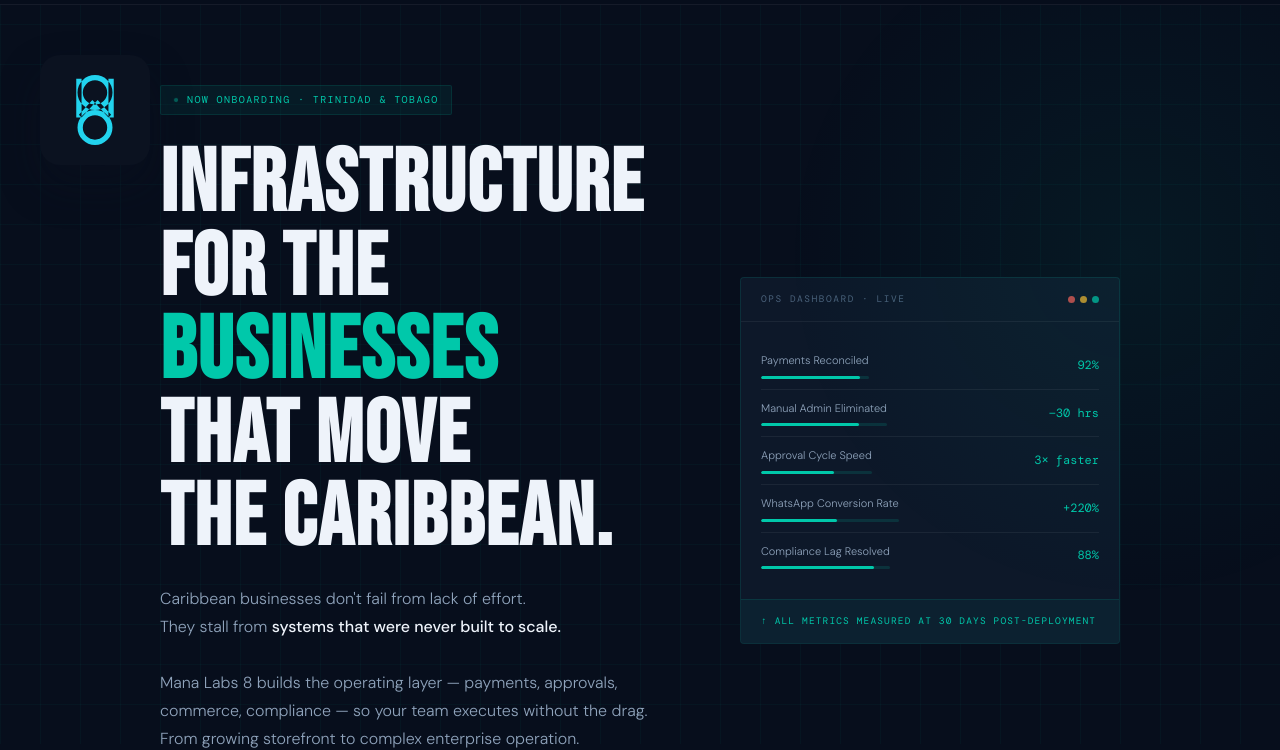
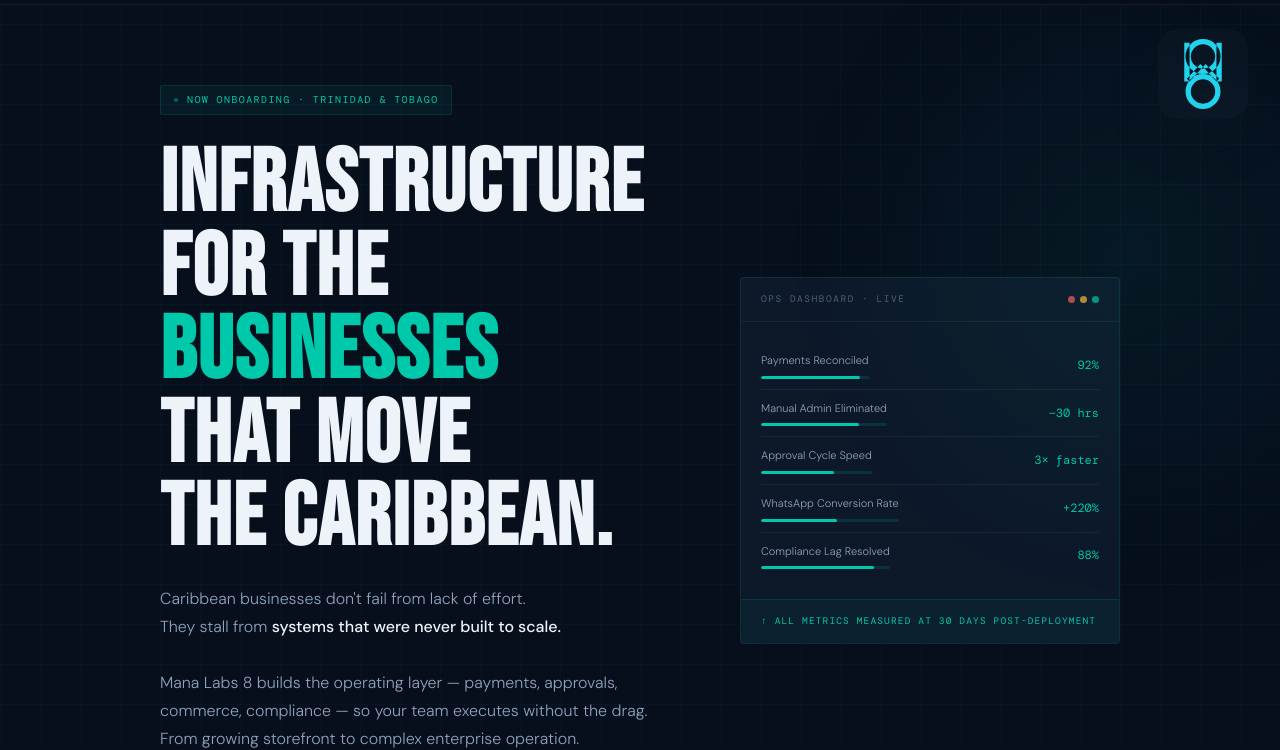
Before and after one commit to christianct-web/manalabs8-web, a plain HTML site: page index.html in a window 1280 px wide. Shown: the part 56-806 px from the top of the page. Drawn offline with nearby package versions, Linux system fonts and the light colour scheme.

Commit message:
Reposition hero badge

```diff
--- a/index.html
+++ b/index.html
@@ -52,7 +52,7 @@ nav{position:sticky;top:0;z-index:100;background:rgba(7,14,28,.92);backdrop-filt
 .hero-status{display:inline-flex;align-items:center;gap:8px;background:rgba(0,200,170,.07);border:1px solid var(--border);border-radius:2px;padding:6px 12px;margin-bottom:28px}
 .status-dot{width:6px;height:6px;border-radius:50%;background:var(--teal);animation:pulse-dot 2s ease-in-out infinite}
 .hero-status span{font-family:'DM Mono',monospace;font-size:10px;letter-spacing:.14em;text-transform:uppercase;color:var(--teal)}
-.hero-badge{position:absolute;top:50px;left:40px;width:110px;height:110px;background:#0B1220;border-radius:20px;display:grid;place-items:center;box-shadow:0 20px 40px rgba(11,18,32,0.35);}
+.hero-badge{position:absolute;top:24px;right:32px;width:90px;height:90px;background:#0B1220;border-radius:20px;display:grid;place-items:center;box-shadow:0 20px 40px rgba(11,18,32,0.35);}
 .hero-badge svg{width:70px;height:70px}
 h1{font-size:clamp(56px,7vw,88px);color:var(--white);margin-bottom:8px}
 h1 .accent{color:var(--teal)}
```
